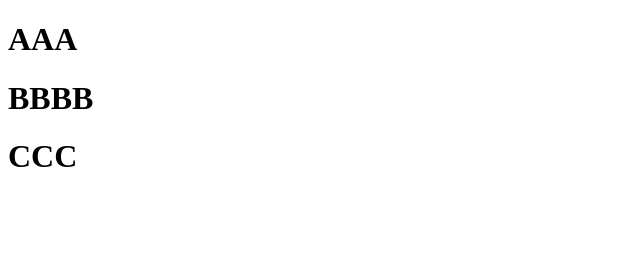
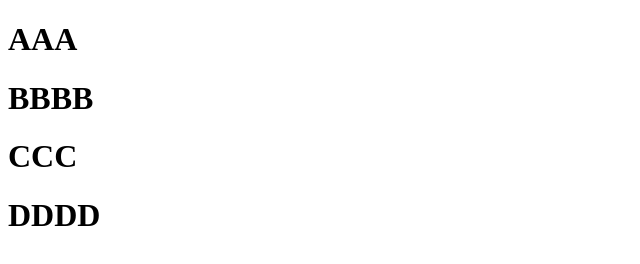
Before and after one commit to SashaTheStone/learning-git, a plain HTML site: page index.html in a window 1280 px wide. Shown: the whole page, without its empty margins (0-640 px from the left). Drawn offline with Linux system fonts and the light colour scheme.

Commit message:
added DDDDD

```diff
--- a/index.html
+++ b/index.html
@@ -8,5 +8,6 @@
 	<h1> AAA </h1>
 	<h1> BBBB </h1>
 	<h1> CCC </h1>
+	<h1> DDDD </h1>
 </body>
 </html>
```
